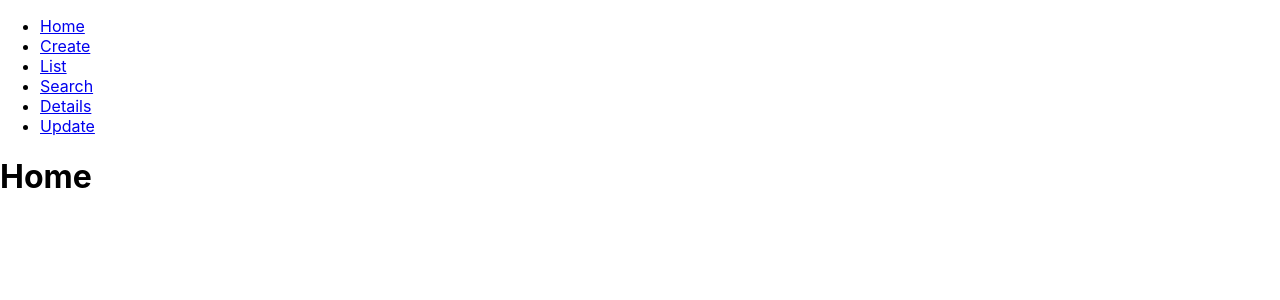
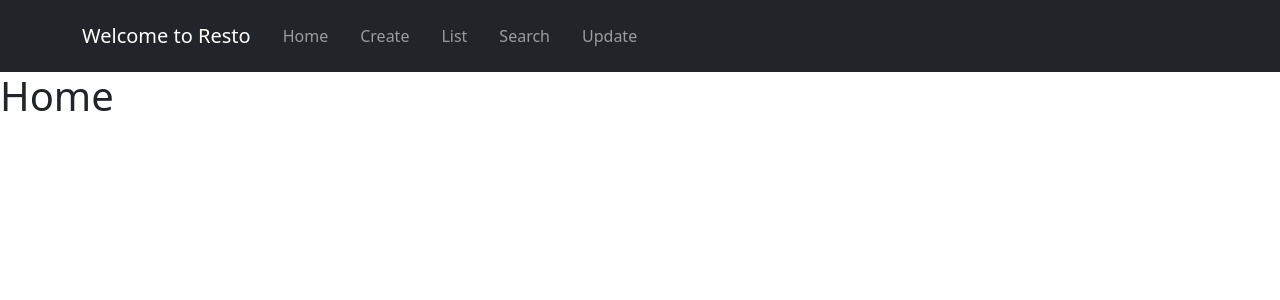
Before and after one commit to damodhar786/resto, a React (Create React App) app in the folder restaurant-app/: page / in a window 1280 px wide. Shown: the top 300 px of the page. Built offline with nearby package versions, Linux system fonts and the light colour scheme.

Commit message:
added navbar to app

```diff
--- a/restaurant-app/package.json
+++ b/restaurant-app/package.json
@@ -6,7 +6,9 @@
     "@testing-library/jest-dom": "^5.16.5",
     "@testing-library/react": "^13.4.0",
     "@testing-library/user-event": "^13.5.0",
+    "bootstrap": "^5.2.3",
     "react": "^18.2.0",
+    "react-bootstrap": "^2.7.2",
     "react-dom": "^18.2.0",
     "react-router-dom": "^6.10.0",
     "react-scripts": "5.0.1",
--- a/restaurant-app/src/App.js
+++ b/restaurant-app/src/App.js
@@ -5,23 +5,35 @@ import RestaurantList from "./components/RestaurantList";
 import RestaurantSearch from "./components/RestaurantSearch";
 import RestaurantDetail from "./components/RestaurantDetail";
 import RestaurantUpdate from "./components/RestaurantUpdate";
+import { Navbar, Container, Nav } from 'react-bootstrap';
 
 function App() {
   return (
     <div className="App">
       <BrowserRouter>
 
-      <div>
-        <ul>
-          <li><Link to="/">Home</Link></li>
-          <li><Link to="/create">Create</Link></li>
-          <li><Link to="/list">List</Link></li>
-          <li><Link to="/search">Search</Link></li>
-          <li><Link to="/details">Details</Link></li>
-          <li><Link to="/update">Update</Link></li>
-
-        </ul>
-      </div>
+        <Navbar bg="dark" variant="dark">
+          <Container>
+            <Navbar.Brand href="#home">Welcome to Resto</Navbar.Brand>
+            <Nav className="me-auto">
+              <Nav.Link href="#home">
+                <Link to="/" className="nav-link">Home</Link>
+              </Nav.Link>
+              <Nav.Link href="#create">
+                <Link to="/create" className="nav-link">Create</Link>
+              </Nav.Link>
+              <Nav.Link href="#list">
+                <Link to="/list" className="nav-link">List</Link>
+              </Nav.Link>
+              <Nav.Link href="#search">
+                <Link to="/search" className="nav-link">Search</Link>
+              </Nav.Link>
+              <Nav.Link href="#update">
+                <Link to="/update" className="nav-link">Update</Link>
+              </Nav.Link>
+            </Nav>
+          </Container>
+        </Navbar>
 
         <Routes>
           <Route path="/" element={<Home />}></Route>
--- a/restaurant-app/src/components/RestaurantList.js
+++ b/restaurant-app/src/components/RestaurantList.js
@@ -1,11 +1,43 @@
 import React, { Component } from 'react';
 
 class RestaurantList extends Component {
+  constructor() {
+    super();
+    this.state = {
+      list: null,
+    }
+  }
+
+  componentDidMount() {
+    fetch("http://localhost:5000/restuarant").then((response) => {
+      response.json().then((result) => {
+        this.setState({ list: result })
+      });
+    });
+  }
+
   render() {
     return (
-        <div>
+      <div>
         <h1>Restaurant List</h1>
-    </div>
+
+        {
+          this.state.list ?
+            <div>
+              {
+                this.state.list.map((item) =>
+                  <div>
+                    {item.name}
+                    {item.address}
+                    {item.rating}
+                    {item.email}
+                  </div>)
+
+              }
+            </div>
+            : <p>Please Wait.....</p>
+        }
+      </div>
     )
   }
 }
--- a/restaurant-app/src/index.js
+++ b/restaurant-app/src/index.js
@@ -2,6 +2,7 @@ import React from 'react';
 import ReactDOM from 'react-dom/client';
 import './index.css';
 import App from './App';
+import 'bootstrap/dist/css/bootstrap.min.css';
 
 const root = ReactDOM.createRoot(document.getElementById('root'));
 root.render(
```
Also changed, not shown: restaurant-app/src/App.css (line endings or trailing spaces), restaurant-app/src/index.css (line endings or trailing spaces), 1 other file (tests, documents, lock files or other folders). Lines whose indentation alone changed are shown as unchanged.
